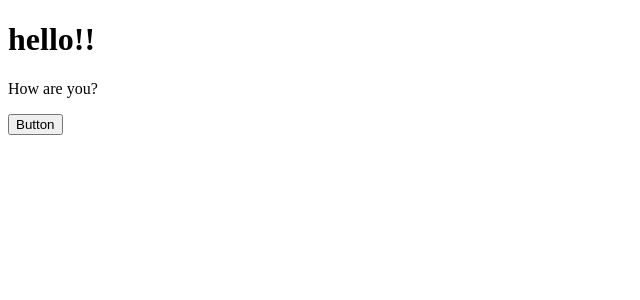
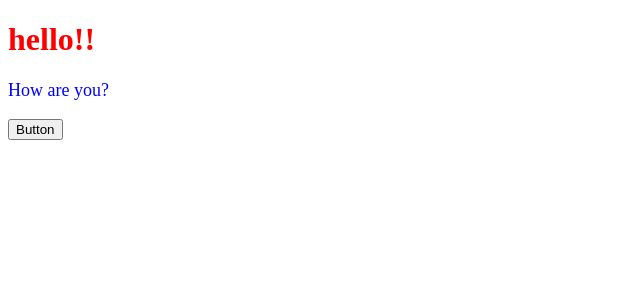
Before and after one commit to koyamal/learn-react-01, a React (Create React App) app: page / in a window 1280 px wide. Shown: the top 300 px of the page, without its empty margins (0-640 px from the left). Built offline with nearby package versions, Linux system fonts and the light colour scheme.

Commit message:
Use style in jsx

```diff
--- a/src/App.jsx
+++ b/src/App.jsx
@@ -4,10 +4,14 @@ const App = () => {
   const onClickButton = () => {
     alert();
   };
+  const contentStyle = {
+    color: "blue",
+    fontSize: "18px"
+  };
   return (
     <>
-      <h1>hello!!</h1>
-      <p>How are you?</p>
+      <h1 style={{ color: "red" }}>hello!!</h1>
+      <p style={contentStyle}>How are you?</p>
       <button onClick={onClickButton}>Button</button>
     </>
   );
```
